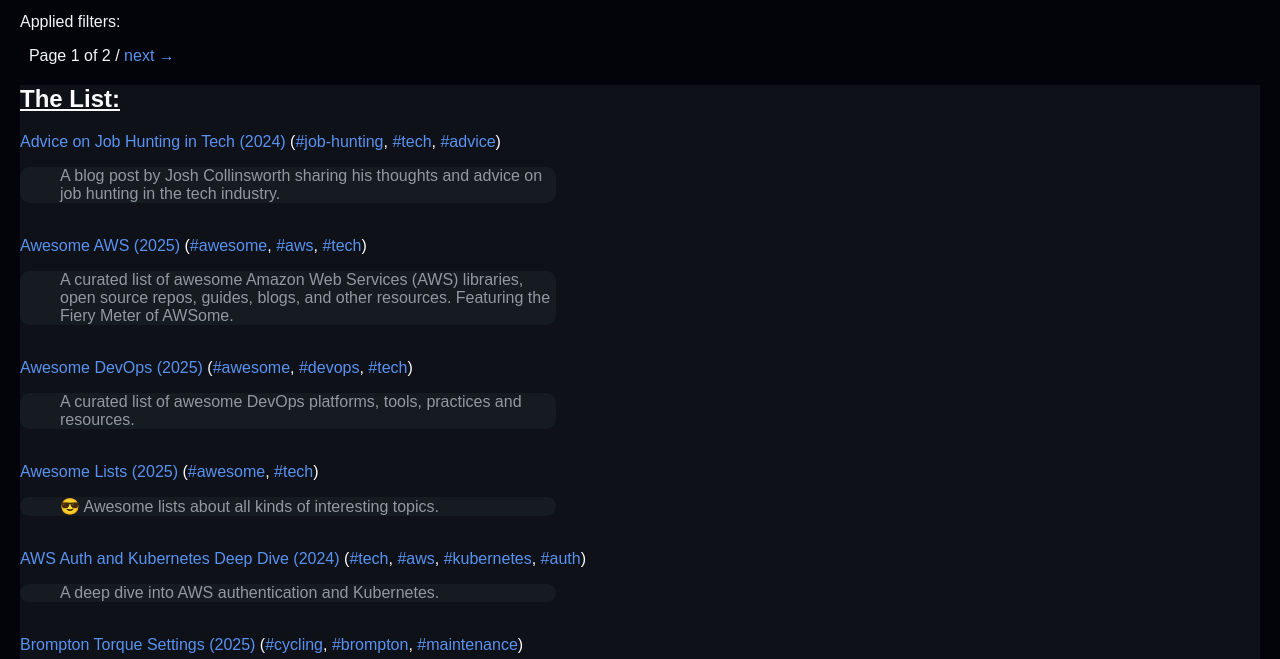
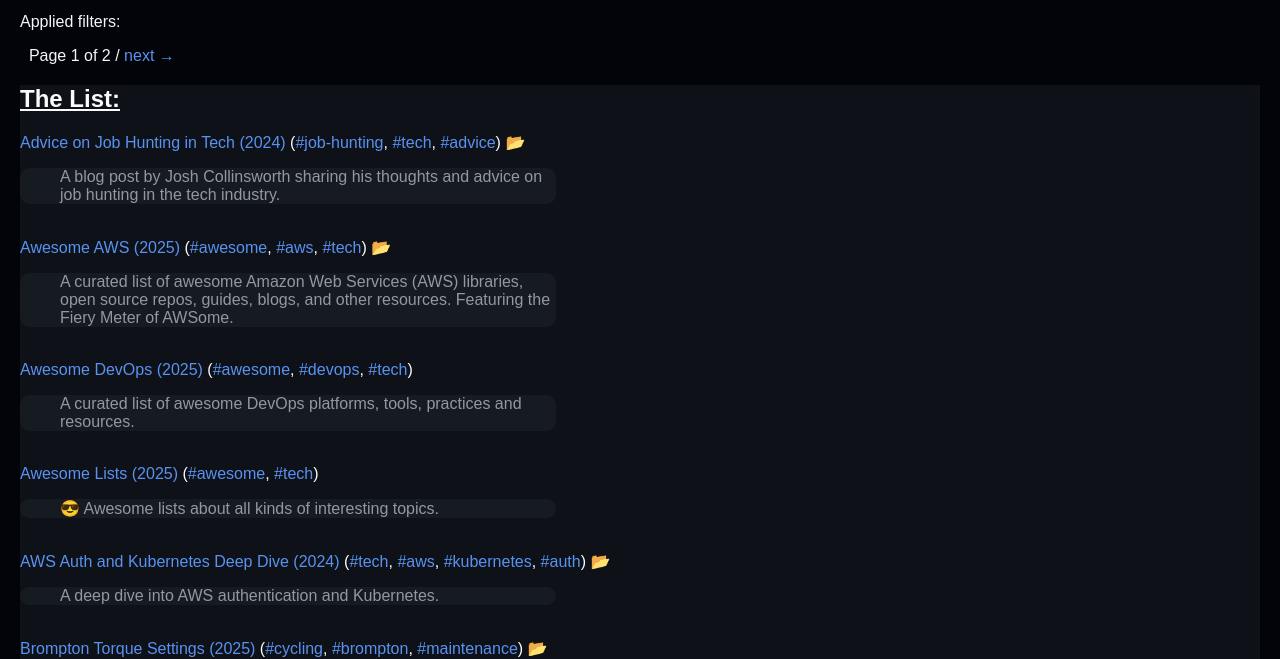
Before and after one commit to bocan/BookMarker, a plain HTML site: page index.html in a window 1280 px wide. Shown: the part 144-803 px from the top of the page. Drawn offline with Linux system fonts and the light colour scheme.

Commit message:
new links and new functionality

```diff
--- a/index.html
+++ b/index.html
@@ -293,9 +293,19 @@ priority: 1;
     // Conditionally include the "Tags" paragraph only if there are tags
     const tagsParagraph = tagLinks ? `${tagLinks}` : '';
 
+    // Conditionally include the archive link if the bookmark is archived.
+    const archiveLink = bookmark.archive
+      ? `<a href="${bookmark.archive}" target="_blank">📂</a>`
+      : '';
+
+    // Conditionally include the alternate URL link if it exists.
+    const altLink = bookmark.alturl
+      ? `<a href="${bookmark.alturl}" target="_blank">(alt)</a>`
+      : '';
+
     return `
       <li>
-        <a href="${bookmark.url}" target="_blank">${bookmark.title} (${bookmark.publicationYear})</a> (${tagsParagraph}) <br/>
+        <a href="${bookmark.url}" target="_blank">${bookmark.title} (${bookmark.publicationYear})</a> ${altLink} (${tagsParagraph}) ${archiveLink} <br/>
         ${descriptionParagraph}
       </li>
     `;
--- a/metadata.js
+++ b/metadata.js
@@ -11,7 +11,8 @@ const bookmarks = [
     "title": "Advice on Job Hunting in Tech",
     "description": "A blog post by Josh Collinsworth sharing his thoughts and advice on job hunting in the tech industry.",
     "tags": ["job-hunting", "tech", "advice"],
-    "publicationYear": "2024"
+    "publicationYear": "2024",
+    "archive": "archive/For whatever it's worth_ my advice on job hunting in tech - Josh Collinsworth blog.html"
   },
   {
     "url": "https://supremecbd.uk/",
@@ -24,7 +25,8 @@ const bookmarks = [
     "title": "Brompton Torque Settings",
     "description": "A comprehensive guide to the torque settings for various components of a Brompton bicycle.",
     "tags": ["cycling", "brompton", "maintenance"],
-    "publicationYear": "2025"
+    "publicationYear": "2025",
+    "archive": "archive/Torque Settings - THEBROMPTONMAN.html"
   },
   {
     "url": "https://www.hockerty.uk/en-uk/",
@@ -51,7 +53,8 @@ const bookmarks = [
     "title": "Awesome AWS",
     "description": "A curated list of awesome Amazon Web Services (AWS) libraries, open source repos, guides, blogs, and other resources. Featuring the Fiery Meter of AWSome.",
     "tags": ["awesome", "aws", "tech"],
-    "publicationYear": "2025"
+    "publicationYear": "2025",
+    "archive": "archive/donnemartin_awesome-aws_ A curated list of awesome Amazon Web Services (AWS) libraries, open source repos, guides, blogs, and other resources. Featuring the Fiery Meter of AWSome.html"
   },
   {
     "url": "https://github.com/wmariuss/awesome-devops",
@@ -79,7 +82,8 @@ const bookmarks = [
     "title": "AWS Auth and Kubernetes Deep Dive",
     "description": "A deep dive into AWS authentication and Kubernetes.",
     "tags": ["tech", "aws", "kubernetes", "auth"],
-    "publicationYear": "2024"
+    "publicationYear": "2024",
+    "archive": "archive/A Hands-on Deep Dive into _br_AWS Auth and Kubernetes.html"
   },
   {
     "url": "https://earth.nullschool.net/",
@@ -102,6 +106,14 @@ const bookmarks = [
     "tags": ["nonviolence", "protest", "activism"],
     "publicationYear": "2025"
   },
+  {
+    "url": "https://github.com/ossu/computer-science",
+    "alturl": "https://cs.ossu.dev/",
+    "title": "OSSU Computer Science - Open Source Society University",
+    "description": "The OSSU curriculum is a complete education in computer science using online materials. It's not merely for career training or professional development. It's for those who want a proper, well-rounded grounding in concepts fundamental to all computing disciplines, and for those who have the discipline, will, and (most importantly!) good habits to obtain this education largely on their own, but with support from a worldwide community of fellow learners.",
+    "tags": ["courses", "education", "ossu"],
+    "publicationYear": "2025",
+  },
  // {
  //   "url": "",
  //   "title": "",
```
Also changed, not shown: 1 other file.
